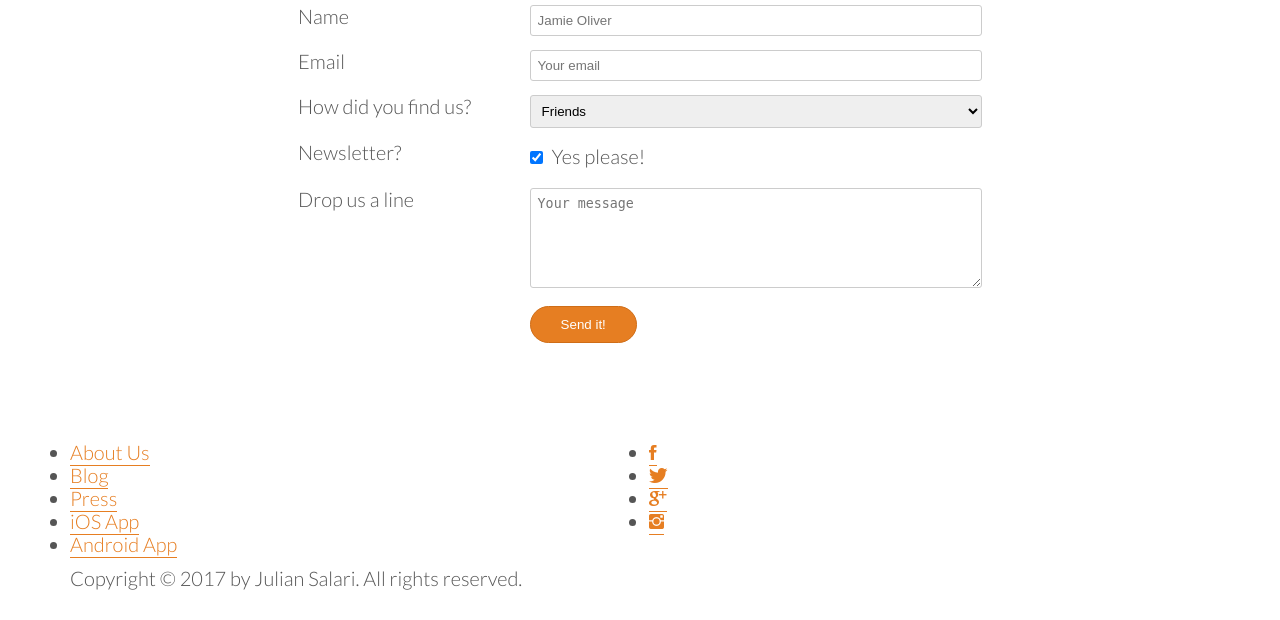
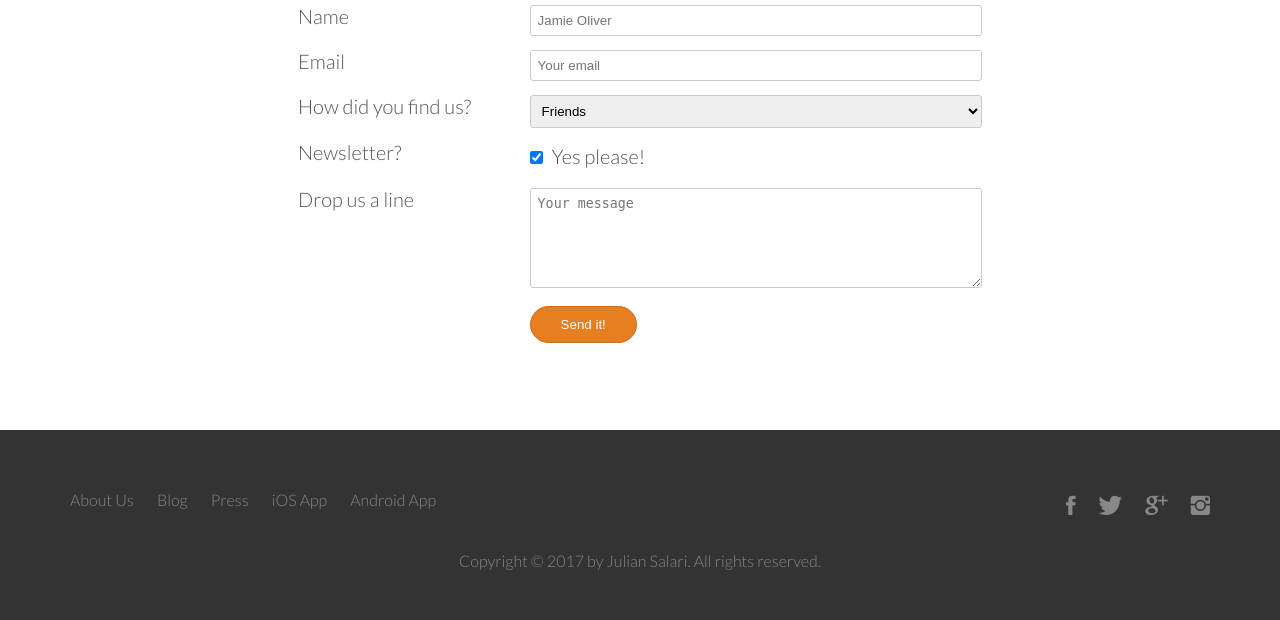
Before and after one commit to jspuravida/Omnifood, a PHP site: page / in a window 1280 px wide. Shown: the part 4756-5376 px from the top of the page. Before the commit the page ends 5346 px from the top, so only its background shows below. Run offline with PHP 8.4, Linux system fonts and the light colour scheme; some web fonts are replaced.

Commit message:
Added footer

```diff
--- a/resources/css/style.css
+++ b/resources/css/style.css
@@ -521,3 +521,83 @@ input[type="checkbox"] {
 }
 
 *:focus {outline: none;}
+
+/*--------------------------------------------*/
+/* FOOTER */
+/*--------------------------------------------*/
+
+footer {
+    background-color: #333;
+    padding: 50px;
+    font-size: 80%;
+}
+
+.footer-nav {
+    list-style: none;
+    float: left;
+}
+
+.social-links {
+    list-style: none;
+    float: right;
+}
+
+
+.footer-nav li,
+.social-links li {
+    display: inline-block;
+    margin-right: 20px;
+}
+
+.footer-nav li:last-child,
+.social-links li:last-child {
+    margin-right: 0;
+}
+
+.footer-nav li a:link,
+.footer-nav li a:visited,
+.social-links li a:link,
+.social-links li a:visited {
+    text-decoration: none;
+    border: 0;
+    color: #888;
+    transition: color 0.2s;
+}
+
+.footer-nav li a:hover,
+.footer-nav li a:active {
+    color: #ddd;
+}
+
+.social-links li a:link,
+.social-links li a:visited {
+    font-size: 160%;
+}
+
+.ion-social-facebook,
+.ion-social-twitter,
+.ion-social-googleplus,
+.ion-social-instgram {
+    transition: color 0.2s;
+}
+
+.ion-social-facebook:hover {
+    color: #3b5998;
+}
+
+.ion-social-twitter:hover {
+    color: #00aced;
+}
+
+.ion-social-googleplus:hover {
+    color: #dd4b39;
+}
+
+.ion-social-instagram:hover {
+    color: #517fa4;
+}
+footer p {
+    margin-top: 20px;
+    color: #888;
+    text-align: center;
+}
```
